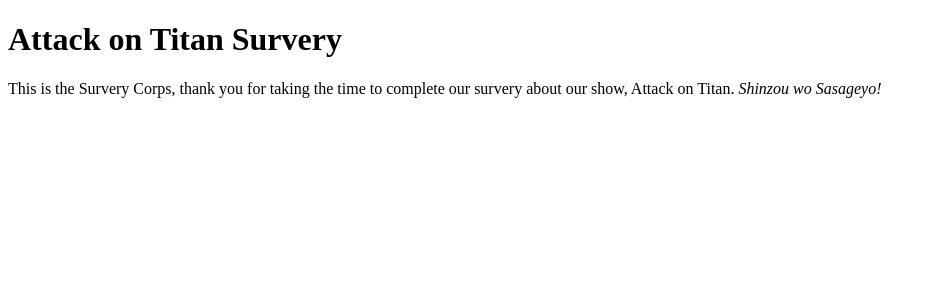
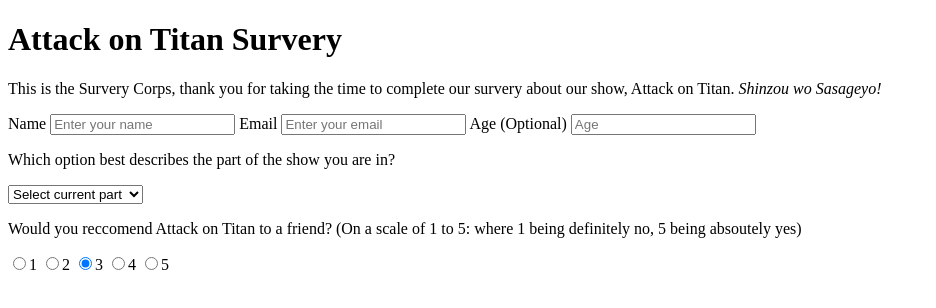
Before and after one commit to daniyelchio/Attack-on-Titan-Survey, a plain HTML site: page index.html in a window 1280 px wide. Shown: the whole page, without its empty margins (0-936 px from the left). Drawn offline with Linux system fonts and the light colour scheme.

Commit message:
form elements

```diff
--- a/app.css
+++ b/app.css
@@ -0,0 +1,4 @@
+/* body {
+    background: url("https://wallpaperaccess.com/full/341369.jpg") no-repeat center center fixed;
+    background-size: cover;
+} apply after*/
--- a/index.html
+++ b/index.html
@@ -1,5 +1,6 @@
 <!DOCTYPE html>
 <html lang="en">
+
 <head>
     <meta charset="UTF-8">
     <meta http-equiv="X-UA-Compatible" content="IE=edge">
@@ -7,9 +8,44 @@
     <title>Attack on Titan Survey</title>
     <link rel="stylesheet" href="app.css">
 </head>
-<body>
-    <h1 id = "title">Attack on Titan Survery</h1>
-    <p id = "description">This is the Survery Corps, thank you for taking the time to complete our survery about our show, Attack on Titan. <i>Shinzou wo Sasageyo!</i></p>
 
+<body class="background">
+        <header class = "header">
+        <h1 id="title">Attack on Titan Survery</h1>
+        <p id="description">This is the Survery Corps, thank you for taking the time to complete our survery about our show, Attack on Titan.<i> Shinzou wo Sasageyo!</i></p>
+        </header>
+
+        <main>
+            <form id="survey-form">
+                <label id = "name-label" for = "name">Name</label>
+                <input type="text" name="name" id="name" class="form=control" placeholder="Enter your name" required>
+
+                <label id="email-label" for="email">Email</label>
+                <input type="email" name="email" id="email" class="form-control" placeholder="Enter your email" required>
+
+                <label id="number-label" for="age">Age (Optional)</label>
+                <input type="number" name="age" id="number" class="form-control" placeholder="Age">
+
+                <p>Which option best describes the part of the show you are in?</p>
+                <select id="showPart" name="showPart" class="form-control" required>
+                    <option disabled selected value>Select current part</option>
+                    <option value="noStart">Have not started</option>
+                    <option value="wontStart">Do not plan to start</option>
+                    <option value="sn1">Season 1</option>
+                    <option value="sn2">Season 2</option>
+                    <option value="sn3">Season 3</option>
+                    <option value="sn4">Season 4</option>
+                    <option value="fin">Finished entirety</option>
+                </select>
+
+                <p>Would you reccomend Attack on Titan to a friend? (On a scale of 1 to 5: where 1 being definitely no, 5 being absoutely yes)</p>
+                <label><input name="rec" value="1" type="radio" class="radio-input">1</label>
+                <label><input name="rec" value="2" type="radio" class="radio-input">2</label>
+                <label><input name="rec" value="3" type="radio" class="radio-input" checked>3</label>
+                <label><input name="rec" value="4" type="radio" class="radio-input">4</label>
+                <label><input name="rec" value="5" type="radio" class="radio-input">5</label>
+
+        </main>
 </body>
+
 </html>
```
